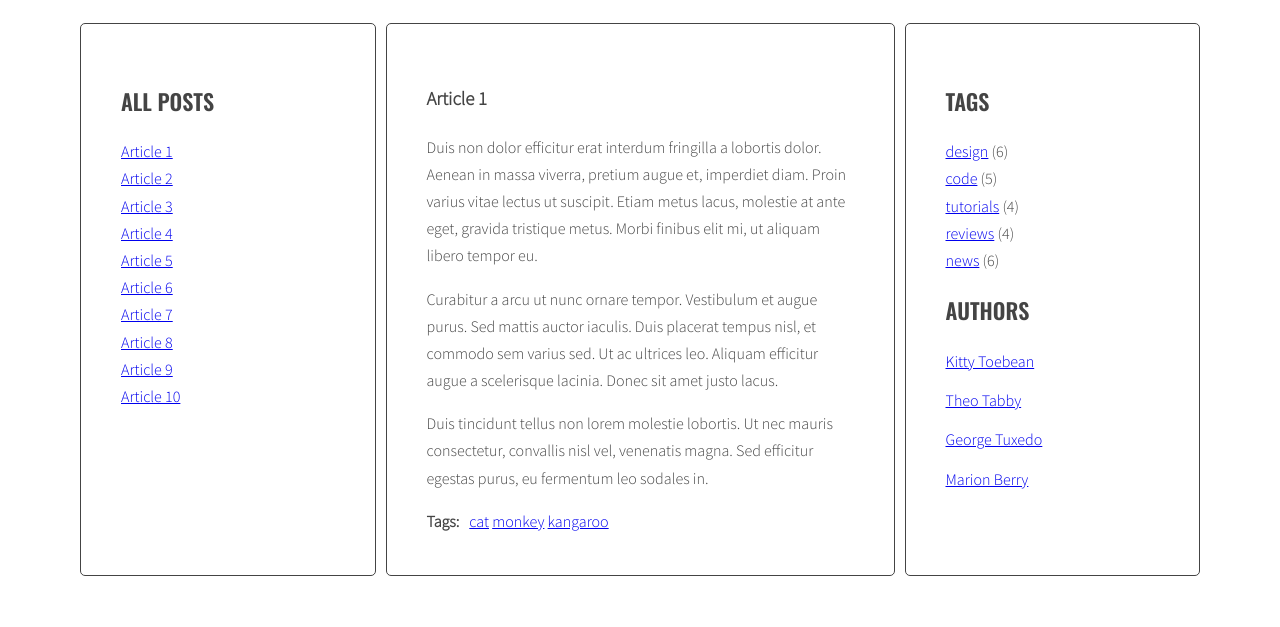
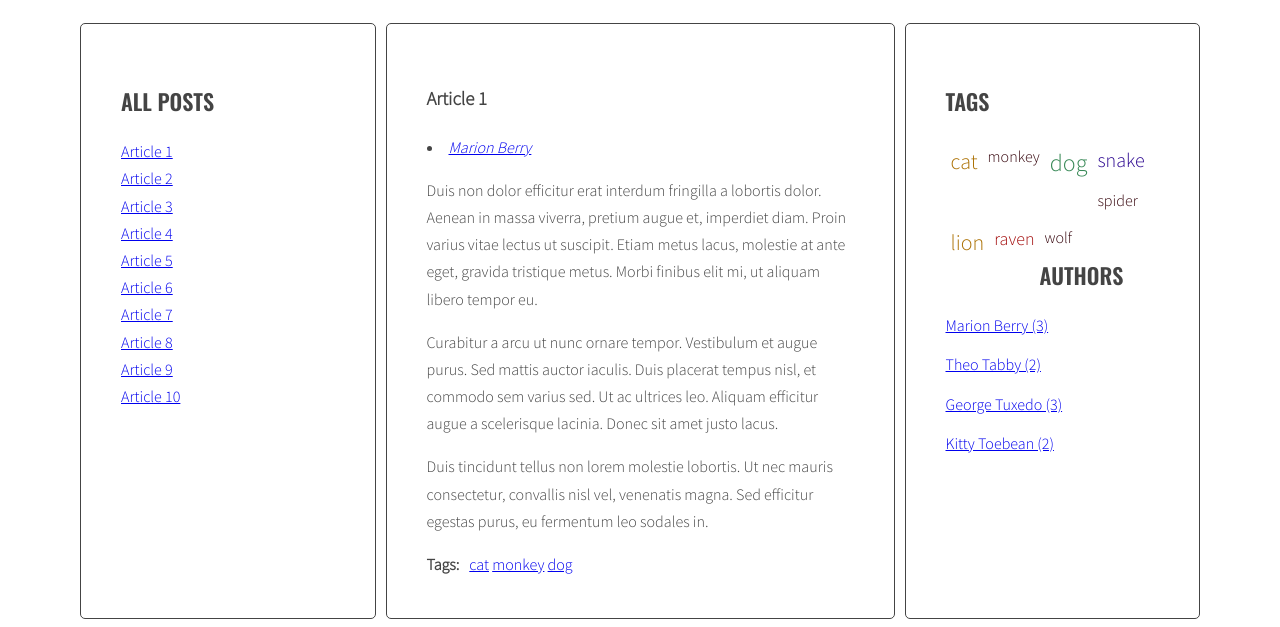
Before and after one commit to PiotrekKozak/javascript-blog, a website: page index.html in a window 1280 px wide. Shown: the part 220-847 px from the top of the page. Before the commit the page ends 804 px from the top, so only its background shows below. Drawn offline with nearby package versions, Linux system fonts and the light colour scheme.

Commit message:
Modify functions and styles

```diff
--- a/index.html
+++ b/index.html
@@ -21,7 +21,7 @@
                 </ul>
             </aside>
             <section class="posts">
-                <article class="post active" id="article-1" data-tags="cat monkey kangaroo" data-author="Marion Berry">
+                <article class="post active" id="article-1" data-tags="cat monkey dog" data-author="Marion Berry">
                     <h3 class="post-title">Article 1</h3>
                     <p class="post-author"></p>
                     <div class="post-content">
@@ -43,7 +43,7 @@
                         </ul>
                     </div>
                 </article>
-                <article class="post" id="article-2" data-tags="dog cat fish" data-author="Theo Tabby">
+                <article class="post" id="article-2" data-tags="dog cat snake" data-author="Theo Tabby">
                     <h3 class="post-title">Article 2</h3>
                     <p class="post-author"></p>
                     <div class="post-content">
@@ -65,7 +65,7 @@
                         </ul>
                     </div>
                 </article>
-                <article class="post" id="article-3" data-tags="snake spider scorpion" data-author="George Tuxedo">
+                <article class="post" id="article-3" data-tags="snake spider cat" data-author="George Tuxedo">
                     <h3 class="post-title">Article 3</h3>
                     <p class="post-author"></p>
                     <div class="post-content">
@@ -84,7 +84,7 @@
                         </ul>
                     </div>
                 </article>
-                <article class="post" id="article-4" data-tags="cat rat mouse" data-author="Kitty Toebean">
+                <article class="post" id="article-4" data-tags="cat dog lion" data-author="Kitty Toebean">
                     <h3 class="post-title">Article 4</h3>
                     <p class="post-author"></p>
                     <div class="post-content">
@@ -105,7 +105,7 @@
                         </ul>
                     </div>
                 </article>
-                <article class="post" id="article-5" data-tags="cow horse pig" data-author="Marion Berry">
+                <article class="post" id="article-5" data-tags="snake raven dog" data-author="Marion Berry">
                     <h3 class="post-title">Article 5</h3>
                     <p class="post-author"></p>
                     <div class="post-content">
@@ -147,7 +147,7 @@
                         </ul>
                     </div>
                 </article>
-                <article class="post" id="article-7" data-tags="cat lion tiger" data-author="Kitty Toebean">
+                <article class="post" id="article-7" data-tags="cat lion raven" data-author="Kitty Toebean">
                     <h3 class="post-title">Article 7</h3>
                     <p class="post-author"></p>
                     <div class="post-content">
@@ -168,7 +168,7 @@
                         </ul>
                     </div>
                 </article>
-                <article class="post" id="article-8" data-tags="dog wolf lycaon" data-author="Theo Tabby">
+                <article class="post" id="article-8" data-tags="dog wolf lion" data-author="Theo Tabby">
                     <h3 class="post-title">Article 8</h3>
                     <p class="post-author"></p>
                     <div class="post-content">
@@ -189,7 +189,7 @@
                         </ul>
                     </div>
                 </article>
-                <article class="post" id="article-9" data-tags="lion elephant giraffe" data-author="Marion Berry">
+                <article class="post" id="article-9" data-tags="lion snake cat" data-author="Marion Berry">
                     <h3 class="post-title">Article 9</h3>
                     <p class="post-author"></p>
                     <div class="post-content">
@@ -210,7 +210,7 @@
                         </ul>
                     </div>
                 </article>
-                <article class="post" id="article-10" data-tags="pigeon parrot raven" data-author="George Tuxedo">
+                <article class="post" id="article-10" data-tags="dog lion raven" data-author="George Tuxedo">
                     <h3 class="post-title">Article 10</h3>
                     <p class="post-author"></p>
                     <div class="post-content">
--- a/js/script.js
+++ b/js/script.js
@@ -28,13 +28,15 @@
         targetArticle.classList.add('active');
     };
 
-
-
     const optArticleSelector = '.post',
         optTitleSelector = '.post-title',
         optTitleListSelector = '.titles',
         optArticleTagsSelector = '.post-tags .list',
-        optArticleAuthorSelector = '.post-author';
+        optArticleAuthorSelector = '.post-author',
+        optTagsListSelector = '.tags.list',
+        optCloudClassCount = 5,
+        optCloudClassPrefix = 'tag-size-',
+        optAuthorsListSelector = '.authors.list'
 
     function generateTitleLinks(customSelector = '') {
 
@@ -65,7 +67,29 @@
     }
     generateTitleLinks();
 
+    function calculateTagsParams(tags) {
+        const params = {
+            max: 0,
+            min: 99999
+        };
+        for (let tag in tags) {
+            params.max = Math.max(tags[tag], params.max);
+            params.min = Math.min(tags[tag], params.max);
+        }
+        return params;
+    }
+
+    function calculateTagClass(count, params) {
+        const normalizedCount = count - params.min;
+        const normalizedMax = params.max - params.min;
+        const percentage = normalizedCount / normalizedMax;
+        const classNumber = Math.floor(percentage * (optCloudClassCount - 1) + 1);
+        return optCloudClassPrefix + classNumber;
+    }
+
     function generateTags() {
+        /* [DONE] create a new variable allTags with an empty object */
+        let allTags = {};
         /* [DONE] find all articles */
         const articles = document.querySelectorAll(optArticleSelector);
         /* [DONE] START LOOP: for every article: */
@@ -84,14 +108,40 @@
                 const tagHTML = '<li><a href="#tag-' + tag + '"><span>' + tag + '</span></a></li>';
                 /* [DONE] add generated code to html variable */
                 html = html + ' ' + tagHTML;
+                /* [DONE] check if this link is NOT already in allTags */
+                if (!allTags[tag]) {
+                    /* [DONE] add tag to allTags object */
+                    allTags[tag] = 1;
+                } else {
+                    allTags[tag]++;
+                }
+
                 /* [DONE] END LOOP: for each tag */
             }
             /* [DONE] insert HTML of all the links into the tags wrapper */
             articleTagsWrapper.innerHTML = html;
             /* [DONE] END LOOP: for every article: */
         }
+        /* [DONE] find list of tags in right column */
+        const tagList = document.querySelector(optTagsListSelector);
+        /* [DONE] create variable for all links HTML code */
+        let allTagsHTML = '';
+        const tagsParam = calculateTagsParams(allTags);
+        console.log('tagsParam:', tagsParam)
+
+        /* [DONE] START LOOP: for each tag in allTags: */
+        for (let tag in allTags) {
+            /* [DONE] generate code of a link and add it to allTagsHTML */
+            const tagLinkHTML = '<li><a href="#tag-' + tag + '" class="' + calculateTagClass(allTags[tag], tagsParam) + '">' + tag + ' ' + '</a></li>';
+            allTagsHTML += tagLinkHTML;
+
+            /* [DONE] END LOOP: for each tag in allTags: */
+        }
+
+        /*[DONE] add HTML from allTagsHTML to tagList */
+        tagList.innerHTML = allTagsHTML;
+
     }
-
     generateTags();
 
     function tagClickHandler(event) {
@@ -115,7 +165,7 @@
         const tagLinks = document.querySelectorAll('a[href^="#tag-' + href + '"]');
         /* [DONE] START LOOP: for each found tag link */
         for (let tagLink of tagLinks) {
-            /* add class active */
+            /* [DONE] add class active */
             tagLink.classList.add('active');
             /* [DONE] END LOOP: for each found tag link */
         }
@@ -137,8 +187,10 @@
     addClickListenersToTags();
 
     function generateAuthor() {
+        /* [DONE] create a new variable allAuthors with an empty array */
+        let allAuthors = {};
         /* [DONE]find all articles */
-        const articles = document.querySelectorAll(opt.articleSelector);
+        const articles = document.querySelectorAll(optArticleSelector);
         /* [DONE] START LOOP: for every article: */
         for (let article of articles) {
             /* [DONE] make html variable with empty string */
@@ -149,11 +201,30 @@
             const authorHTML = '<li><a href="#author-' + articleAuthor + '"><span>' + articleAuthor + '</span></a></li>';
             /* [DONE] add generated code to html variable */
             html = html + ' ' + authorHTML;
+            /* [DONE] check if this link is NOT already in allTags */
+            if (!allAuthors[articleAuthor]) {
+                /* [DONE] add tag to allTags object */
+                allAuthors[articleAuthor] = 1;
+            } else {
+                allAuthors[articleAuthor]++;
+            }
             /* [DONE] insert HTML of link into the author wrapper */
-            const authorName = article.querySelector(opt.articleAuthorSelector);
+            const authorName = article.querySelector(optArticleAuthorSelector);
             authorName.innerHTML = html;
             /* [DONE] END LOOP: for every article: */
         }
+        /* [DONE] find list of authors in right column */
+        const authorsList = document.querySelector(optAuthorsListSelector);
+        /* [DONE] create variable for all links HTML code */
+        let allAuthorsHTML = '';
+        /* [DONE] START LOOP: for each author in allAuthors: */
+        for (let author in allAuthors) {
+            /* [DONE] generate code of a link and add it to allAuthorsHTML */
+            allAuthorsHTML += '<li><a href="#author-' + author + '">' + author + ' (' + allAuthors[author] + ') </a></li>';
+            /* [DONE] END LOOP: for each author in allTags: */
+        }
+        /*[DONE] add HTML from allAuthorsHTML to authorsList */
+        authorsList.innerHTML = allAuthorsHTML;
     }
     generateAuthor();
 
@@ -178,7 +249,7 @@
         const authorLinks = document.querySelectorAll('a[href^="#author-' + href + '"]');
         /* [DONE] START LOOP: for each found author link */
         for (let authorLink of authorLinks) {
-            /* add class active */
+            /* [DONE] add class active */
             authorLink.classList.add('active');
             /* [DONE] END LOOP: for each found author link */
         }
@@ -191,10 +262,12 @@
         const authorLinks = document.querySelectorAll('a[href^="#author-"]');
         /* [DONE] START LOOP: for each link */
         for (let authorLink of authorLinks) {
-            /* add authorClickHandler as event listener for that link */
+            /* [DONE] add authorClickHandler as event listener for that link */
             authorLink.addEventListener('click', authorClickHandler);
             /* [DONE] END LOOP: for each link */
         }
     }
+
     addClickListenersToAuthors();
+
 }
--- a/sass/style.scss
+++ b/sass/style.scss
@@ -128,3 +128,37 @@ body {
         margin: 0 10px 0 0;
     }
 }
+
+.tag-size-1 {
+    font-size: 16px;
+    text-decoration: none;
+    color: rgb(51, 2, 10);
+}
+
+.tag-size-2 {
+    font-size: 18px;
+    color: rgb(163, 11, 11);
+}
+
+.tag-size-3 {
+    font-size: 20px;
+    color: rgb(42, 5, 143);
+}
+
+.tag-size-4 {
+    font-size: 22px;
+    color: rgb(172, 113, 4);
+}
+
+.tag-size-5 {
+    font-size: 24px;
+    color: rgb(54, 136, 85);
+}
+
+.tags a {
+    display: inline;
+    text-decoration: none;
+
+    float: left;
+    margin: 5px;
+}
```
Also changed, not shown: css/style.css, 1 other file.
